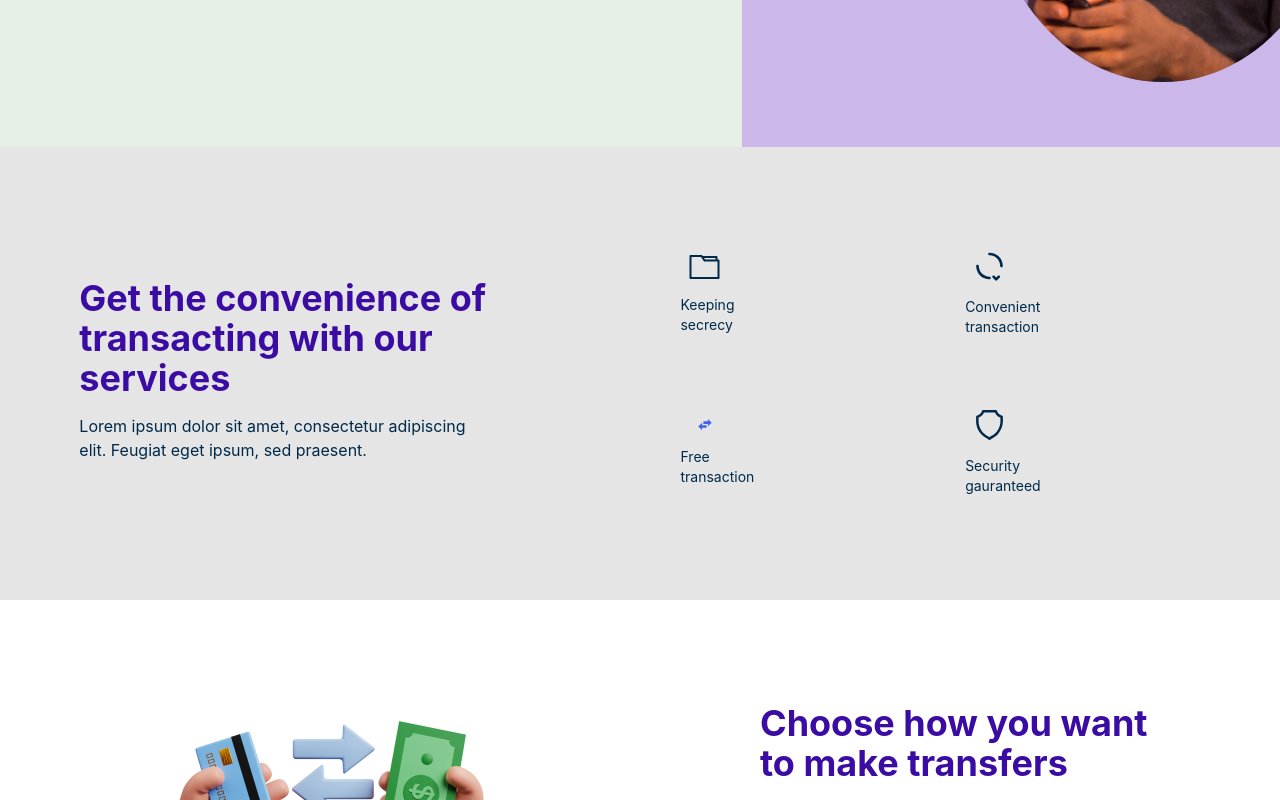
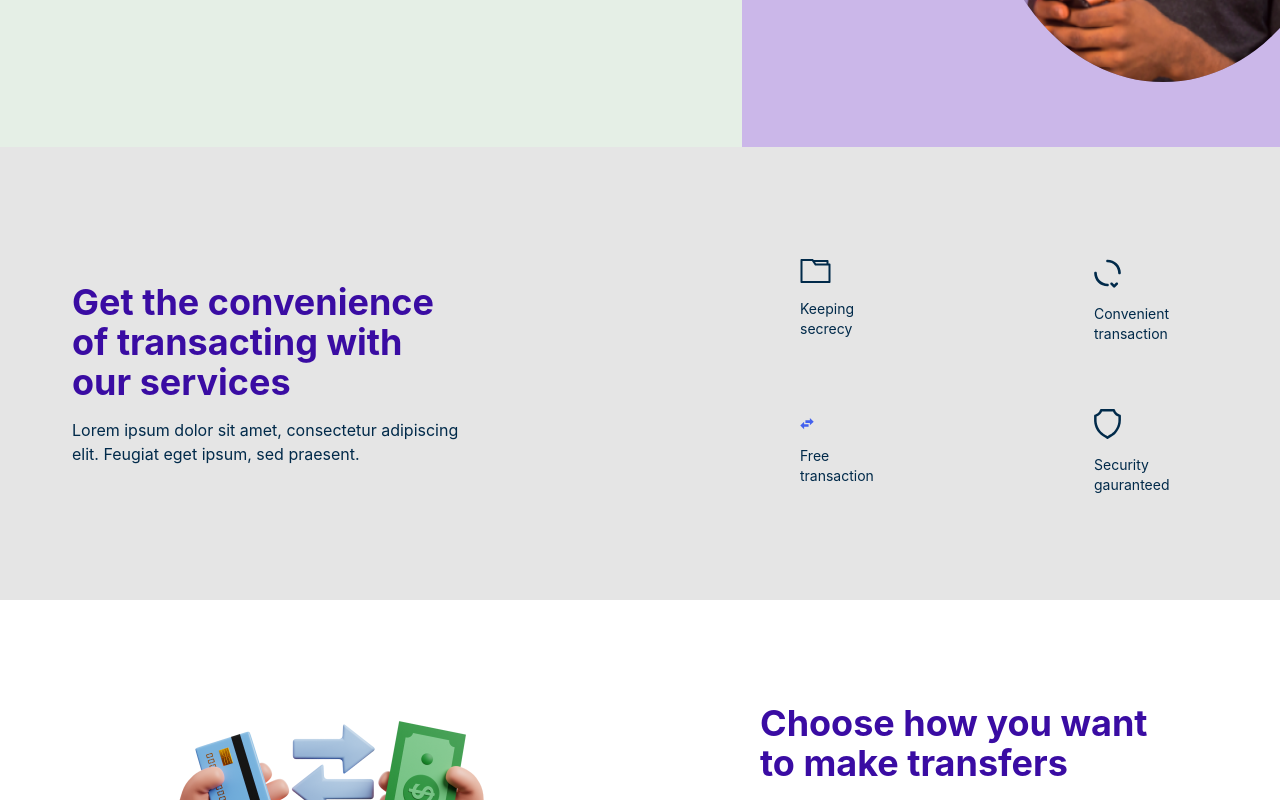
Before and after one commit to Danny4life/fintech.africa, a React (Vite) app: page /homepage in a window 1280 px wide. Shown: the part 549-1349 px from the top of the page. Built offline with nearby package versions, Linux system fonts and the light colour scheme.

Commit message:
edit file

```diff
--- a/src/pages/landing-page/Homepage.jsx
+++ b/src/pages/landing-page/Homepage.jsx
@@ -89,8 +89,72 @@ const Homepage = () => {
                 </section>
 
                 <section>
-                    <div className="h-[453px] bg-[#E5E5E5] md:flex md:justify-around md:items-center">
-                        <div className="non-italic">
+                    <div className="h-[453px] bg-[#E5E5E5] flex">
+                        <div className="flex-1 non-italic flex flex-col justify-center items-center">
+                            <h1 className="text-4xl w-[23rem] text-[#3A0CA3] font-bold ml-[-8rem] leading-10 mb-4">
+                                Get the convenience of transacting with our services
+                            </h1>
+
+                            <p className="text-base font-normal w-[26rem] text-[#012A4A] leading-6 ml-[-5rem]">
+                                Lorem ipsum dolor sit amet, consectetur adipiscing elit. Feugiat eget ipsum,
+                                sed praesent.
+                            </p>
+                        </div>
+                        <div className="flex-1">
+                            <div className="flex">
+                                <div className="pt-20 pl-28">
+                                    <div className="hover:bg-slate-300 w-[150px] h-[150px] px-12 py-8">
+                                        <div className="mb-4">
+                                            <Briefcase />
+                                        </div>
+                                        <p className="w-[4.063rem] text-sm font-normal leading-5 text-[#012A4A]">
+                                            Keeping secrecy
+                                        </p>
+                                    </div>
+                                </div>
+
+                                <div className="pt-20 pl-36">
+                                    <div className="hover:bg-slate-300 w-[150px] h-[150px] px-12 py-8">
+                                        <div className="mb-4">
+                                            <Transaction />
+                                        </div>
+                                        <p className="w-[4.063rem] text-sm font-normal leading-5 text-[#012A4A]">
+                                            Convenient transaction
+                                        </p>
+                                    </div>
+                                </div>
+
+                            </div>
+
+                            <div className="flex">
+                                <div className="pt-2 pl-28">
+                                    <div className="hover:bg-slate-300 w-[150px] h-[150px] px-12 py-8">
+                                        <div className="mb-4">
+                                            <TransferIcon />
+                                        </div>
+                                        <p className="w-[4.063rem] text-sm font-normal leading-5 text-[#012A4A]">
+                                            Free transaction
+                                        </p>
+                                    </div>
+
+                                </div>
+
+                                <div className="pl-36">
+                                    <div className="hover:bg-slate-300 w-[150px] h-[150px] px-12 py-8">
+                                        <div className="mb-4">
+                                            <SecurityIcon />
+                                        </div>
+                                        <p className="w-[4.063rem] text-sm font-normal leading-5 text-[#012A4A]">
+                                            Security gauranteed
+                                        </p>
+                                    </div>
+
+                                </div>
+
+                            </div>
+
+                        </div>
+                        {/* <div className="non-italic">
                             <h1 className="text-2xl ml-6 pt-12 mb-4 leading-7 md:text-3xl
                             lg:font-bold lg:text-4xl lg:leading-10 text-[#3A0CA3] md:w-[26rem] lg:mb-4">
                                 Get the convenience of transacting with our services
@@ -100,9 +164,9 @@ const Homepage = () => {
                                 Lorem ipsum dolor sit amet, consectetur adipiscing elit.
                                 Feugiat eget ipsum, sed praesent.
                             </p>
-                        </div>
+                        </div> */}
 
-                        <div className="md:flex md:flex-col md:gap-2 ml-6 gap-4 lg:flex hidden">
+                        {/* <div className="md:flex md:flex-col md:gap-2 ml-6 gap-4 lg:flex hidden">
                             <div className="hover:bg-slate-300 w-[150px] h-[150px] flex flex-col justify-center items-center">
                                 <div className="mb-4">
                                     <Briefcase />
@@ -120,9 +184,9 @@ const Homepage = () => {
 
                                 <p className="w-[4.063rem] text-sm font-normal leading-5 text-[#012A4A] ml-4">Free transaction</p>
                             </div>
-                        </div>
+                        </div> */}
 
-                        <div className="lg:mr-40 md:flex md:flex-col md:gap-2 ml-6 gap-4 lg:flex hidden">
+                        {/* <div className="lg:mr-40 md:flex md:flex-col md:gap-2 ml-6 gap-4 lg:flex hidden">
 
                         <div className="hover:bg-slate-300 w-[150px] h-[150px] flex flex-col justify-center items-center">
                                 <div className="mb-4">
@@ -139,7 +203,7 @@ const Homepage = () => {
 
                                 <p className="w-[4.063rem] text-sm font-normal leading-5 text-[#012A4A] ml-4">Security gauranteed</p>
                             </div>
-                        </div>
+                        </div> */}
                     </div>
                 </section>
 
@@ -149,8 +213,13 @@ const Homepage = () => {
                             <img src={transaction} alt="transaction-image" className="" />
                         </div>
                         <div className="flex-1 non-italic flex flex-col justify-center items-center">
-                            <h1 className="w-[25rem] text-[#3A0CA3] font-bold leading-10 text-4xl mb-4">Choose how you want to make transfers</h1>
-                            <p className="text-base w-[25rem] font-normal text-[#012A4A] leading-6">Lorem ipsum dolor sit amet, consectetur adipiscing elit. Feugiat eget ipsum, sed praesent.</p>
+                            <h1 className="w-[25rem] text-[#3A0CA3] font-bold leading-10 text-4xl mb-4">
+                                Choose how you want to make transfers
+                            </h1>
+                            <p className="text-base w-[25rem] font-normal text-[#012A4A] leading-6">
+                                Lorem ipsum dolor sit amet, consectetur adipiscing elit. Feugiat eget ipsum,
+                                sed praesent.
+                            </p>
                         </div>
                     </div>
                 </section>
```
